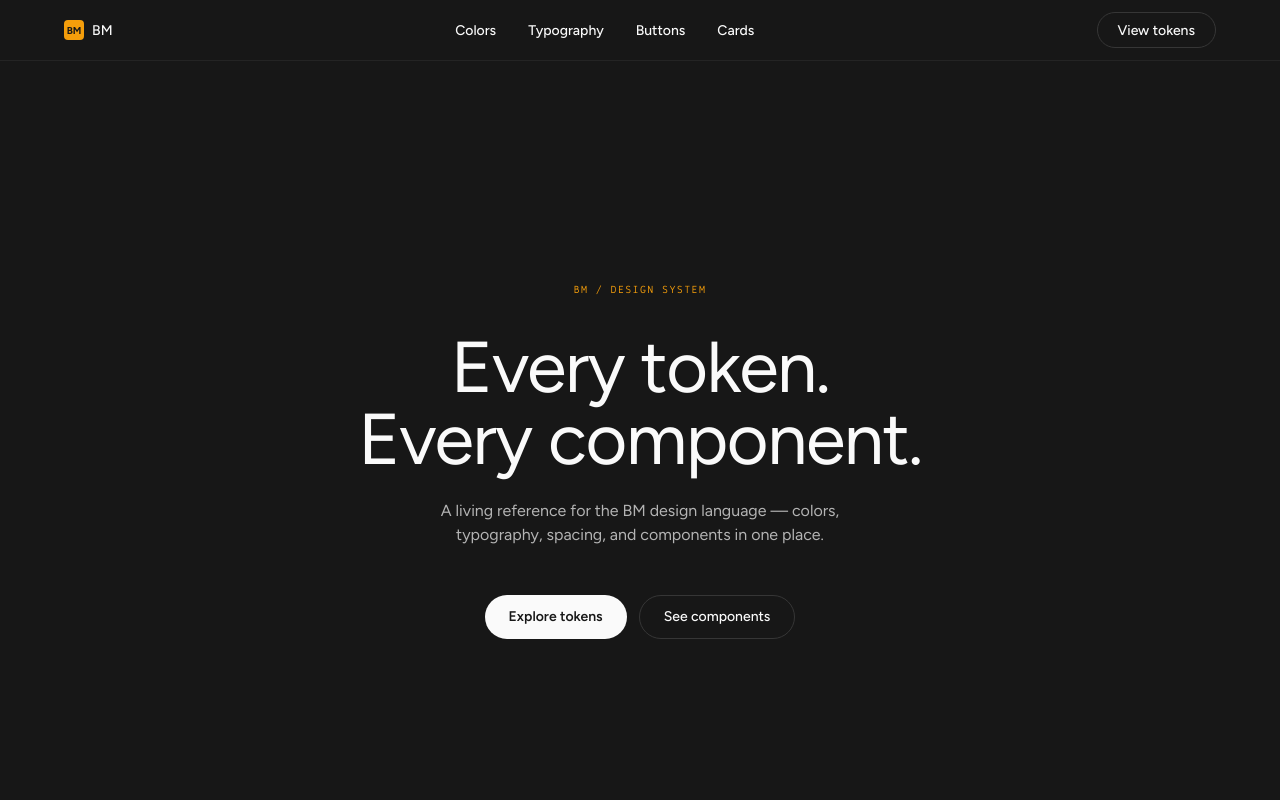
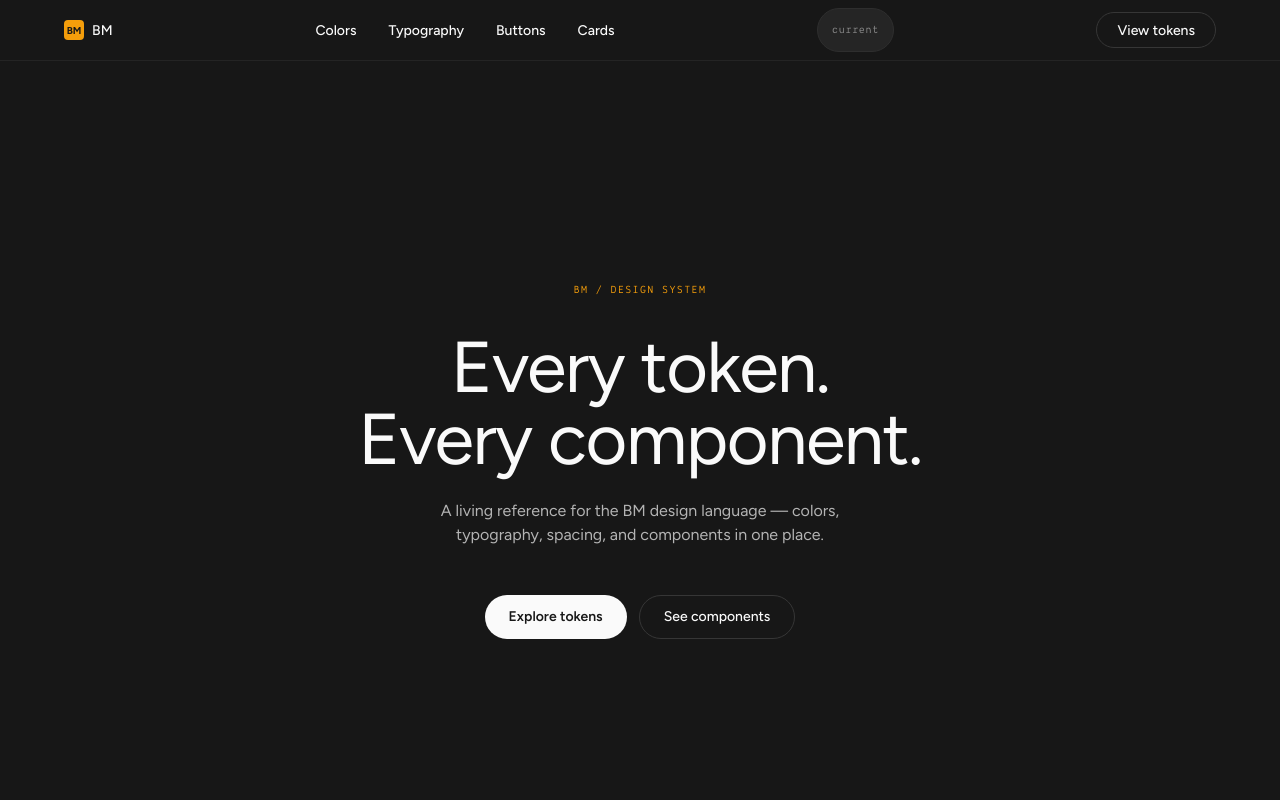
Before and after one commit to bmurgic/My-Design-System, a React (Vite) app in the folder showcase/: page / in a window 1280 px wide. Shown: the top 800 px of the page. Built offline with nearby package versions, Linux system fonts and the light colour scheme.

Commit message:
feat: type weight toggle — current vs Supabase-style heading weights
Current:  Display/H1/H2 → 400, H3 → 500
Proposed: Display/H1 → 400, H2 → 500, H3 → 600

Spec labels in the type scale update live to reflect active mode.

```diff
--- a/showcase/src/App.jsx
+++ b/showcase/src/App.jsx
@@ -1,3 +1,4 @@
+import { TypeModeProvider } from './contexts/TypeModeContext.jsx'
 import { NavBar } from './sections/NavBar.jsx'
 import { HeroSection } from './sections/HeroSection.jsx'
 import { ColorsSection } from './sections/ColorsSection.jsx'
@@ -8,7 +9,7 @@ import { FooterSection } from './sections/FooterSection.jsx'
 
 export default function App() {
   return (
-    <>
+    <TypeModeProvider>
       {/* Noise texture overlay for depth/atmosphere */}
       <div className="noise-overlay" aria-hidden="true" />
 
@@ -23,6 +24,6 @@ export default function App() {
       </main>
 
       <FooterSection />
-    </>
+    </TypeModeProvider>
   )
 }
--- /dev/null
+++ b/showcase/src/contexts/TypeModeContext.jsx
@@ -0,0 +1,42 @@
+import { createContext, useContext, useState } from 'react'
+
+const TypeModeContext = createContext(undefined)
+
+export const TYPE_MODES = {
+  current: {
+    id: 'current',
+    label: 'Current',
+    display: 400,
+    h1: 400,
+    h2: 400,
+    h3: 500,
+  },
+  proposed: {
+    id: 'proposed',
+    label: 'Proposed',
+    display: 400,
+    h1: 400,
+    h2: 500,
+    h3: 600,
+  },
+}
+
+export function TypeModeProvider({ children }) {
+  const [mode, setMode] = useState('current')
+
+  function toggleMode() {
+    setMode(prev => prev === 'current' ? 'proposed' : 'current')
+  }
+
+  return (
+    <TypeModeContext.Provider value={{ mode, toggleMode, weights: TYPE_MODES[mode] }}>
+      {children}
+    </TypeModeContext.Provider>
+  )
+}
+
+export function useTypeMode() {
+  const ctx = useContext(TypeModeContext)
+  if (!ctx) throw new Error('useTypeMode must be used within TypeModeProvider')
+  return ctx
+}
--- a/showcase/src/sections/HeroSection.jsx
+++ b/showcase/src/sections/HeroSection.jsx
@@ -1,7 +1,9 @@
 import { useIntersectionReveal } from '@/hooks/useIntersectionReveal'
+import { useTypeMode } from '@/contexts/TypeModeContext.jsx'
 
 export function HeroSection() {
   const ref = useIntersectionReveal()
+  const { weights } = useTypeMode()
 
   return (
     <section
@@ -39,11 +41,12 @@ export function HeroSection() {
           style={{
             fontFamily: 'var(--font-primary)',
             fontSize: 'clamp(42px, 8vw, 72px)',
-            fontWeight: 400,
+            fontWeight: weights.h1,
             lineHeight: 1.0,
             color: 'var(--color-text-primary)',
             margin: '0 0 1.5rem',
             letterSpacing: '-0.02em',
+            transition: 'font-weight 150ms ease',
           }}
         >
           Every token.<br />Every component.
--- a/showcase/src/sections/NavBar.jsx
+++ b/showcase/src/sections/NavBar.jsx
@@ -1,4 +1,5 @@
 import { useState } from 'react'
+import { useTypeMode } from '@/contexts/TypeModeContext.jsx'
 
 const NAV_LINKS = [
   { href: '#colors', label: 'Colors' },
@@ -35,6 +36,7 @@ function LogoMark() {
 
 export function NavBar() {
   const [menuOpen, setMenuOpen] = useState(false)
+  const { mode, toggleMode } = useTypeMode()
 
   function handleNavToggle() {
     setMenuOpen(prev => !prev)
@@ -124,6 +126,9 @@ export function NavBar() {
             </li>
           ))}
         </ul>
+
+        {/* Type weight toggle */}
+        <TypeWeightToggle mode={mode} onToggle={toggleMode} />
 
         {/* CTA */}
         <a
@@ -216,6 +221,13 @@ export function NavBar() {
       )}
 
       <style>{`
+        @keyframes slide-in {
+          from { opacity: 0; transform: translateY(-4px); }
+          to   { opacity: 1; transform: translateY(0); }
+        }
+      `}</style>
+
+      <style>{`
         @media (max-width: 640px) {
           .hidden-mobile { display: none !important; }
           .show-mobile { display: flex !important; }
@@ -224,3 +236,42 @@ export function NavBar() {
     </header>
   )
 }
+
+function TypeWeightToggle({ mode, onToggle }) {
+  const isProposed = mode === 'proposed'
+
+  return (
+    <button
+      type="button"
+      onClick={onToggle}
+      aria-label={`Switch to ${isProposed ? 'current' : 'proposed'} heading weights`}
+      aria-pressed={isProposed}
+      style={{
+        display: 'flex',
+        alignItems: 'center',
+        gap: '0.375rem',
+        flexShrink: 0,
+        backgroundColor: isProposed ? 'var(--color-accent)' : 'var(--color-bg-elevated)',
+        border: `1px solid ${isProposed ? 'var(--color-accent)' : 'var(--color-border-standard)'}`,
+        borderRadius: 'var(--radius-pill)',
+        padding: '0 0.875rem',
+        height: '32px',
+        minHeight: '44px',
+        cursor: 'pointer',
+        transition: 'background-color 150ms ease, border-color 150ms ease',
+        touchAction: 'manipulation',
+      }}
+    >
+      <span style={{
+        fontFamily: 'var(--font-mono)',
+        fontSize: '11px',
+        letterSpacing: '0.06em',
+        color: isProposed ? 'var(--color-bg-page)' : 'var(--color-text-muted)',
+        transition: 'color 150ms ease',
+        userSelect: 'none',
+      }}>
+        {isProposed ? 'proposed' : 'current'}
+      </span>
+    </button>
+  )
+}
--- a/showcase/src/sections/TypographySection.jsx
+++ b/showcase/src/sections/TypographySection.jsx
@@ -1,46 +1,48 @@
 import { useIntersectionReveal } from '@/hooks/useIntersectionReveal'
+import { useTypeMode } from '@/contexts/TypeModeContext.jsx'
 import { SectionLabel, SectionTitle } from './shared'
 
-const TYPE_ROLES = [
+function buildTypeRoles(weights) {
+  return [
     {
       role: 'Display',
       sample: 'Every detail matters.',
       size: '48px',
-    weight: 400,
+      weight: weights.display,
       lineHeight: '1.05',
       letterSpacing: '-0.02em',
       font: 'var(--font-primary)',
-    meta: 'Figtree · 48px · 400 · lh 1.05',
+      meta: `Figtree · 48px · ${weights.display} · lh 1.05`,
     },
     {
       role: 'H1',
       sample: 'Design systems at scale.',
       size: '36px',
-    weight: 400,
+      weight: weights.h1,
       lineHeight: '1.1',
       letterSpacing: '-0.02em',
       font: 'var(--font-primary)',
-    meta: 'Figtree · 36px · 400 · lh 1.10',
+      meta: `Figtree · 36px · ${weights.h1} · lh 1.10`,
     },
     {
       role: 'H2',
       sample: 'Token-driven components.',
       size: '28px',
-    weight: 400,
+      weight: weights.h2,
       lineHeight: '1.2',
       letterSpacing: '-0.02em',
       font: 'var(--font-primary)',
-    meta: 'Figtree · 28px · 400 · lh 1.20',
+      meta: `Figtree · 28px · ${weights.h2} · lh 1.20`,
     },
     {
       role: 'H3',
       sample: 'Consistency by default.',
       size: '22px',
-    weight: 500,
+      weight: weights.h3,
       lineHeight: '1.25',
       letterSpacing: '-0.01em',
       font: 'var(--font-primary)',
-    meta: 'Figtree · 22px · 500 · lh 1.25',
+      meta: `Figtree · 22px · ${weights.h3} · lh 1.25`,
     },
     {
       role: 'Body Large',
@@ -84,6 +86,7 @@ const TYPE_ROLES = [
       isMono: true,
     },
   ]
+}
 
 function TypeRow({ role, sample, size, weight, letterSpacing, lineHeight, font, meta, isMono }) {
   return (
@@ -117,6 +120,7 @@ function TypeRow({ role, sample, size, weight, letterSpacing, lineHeight, font,
         lineHeight,
         color: 'var(--color-text-primary)',
         fontStyle: isMono ? 'italic' : 'normal',
+        transition: 'font-weight 150ms ease',
       }}>
         {sample}
       </p>
@@ -136,6 +140,8 @@ function TypeRow({ role, sample, size, weight, letterSpacing, lineHeight, font,
 
 export function TypographySection() {
   const ref = useIntersectionReveal()
+  const { weights } = useTypeMode()
+  const typeRoles = buildTypeRoles(weights)
 
   return (
     <section
@@ -187,7 +193,7 @@ export function TypographySection() {
             ))}
           </div>
 
-          {TYPE_ROLES.map(row => (
+          {typeRoles.map(row => (
             <TypeRow key={row.role} {...row} />
           ))}
         </div>
```
Lines whose indentation alone changed are shown as unchanged.
